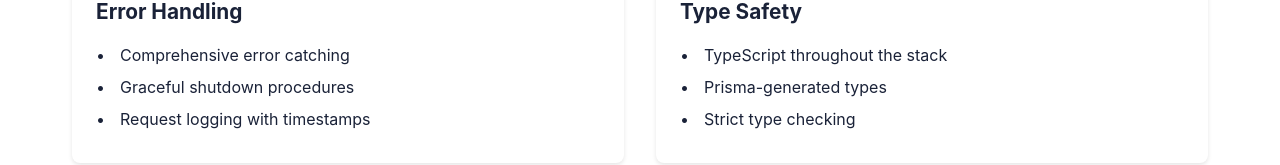
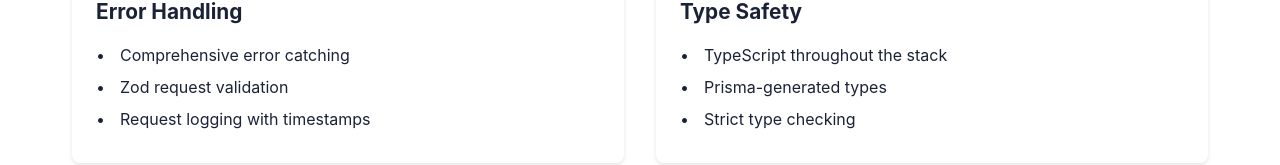
Before and after one commit to Enr1que704/nectarDemo, a Vue app in the folder client/: page / in a window 1280 px wide. Shown: the part 1005-1170 px from the top of the page. Built offline with nearby package versions, Linux system fonts and the light colour scheme; the HTML template or start-up script is replaced by a standard one.

Commit message:
updated tech features on homepage

```diff
--- a/client/src/views/HomeView.vue
+++ b/client/src/views/HomeView.vue
@@ -63,7 +63,7 @@
             <h3>Error Handling</h3>
             <ul>
               <li>Comprehensive error catching</li>
-              <li>Graceful shutdown procedures</li>
+              <li>Zod request validation</li>
               <li>Request logging with timestamps</li>
             </ul>
           </div>
```
